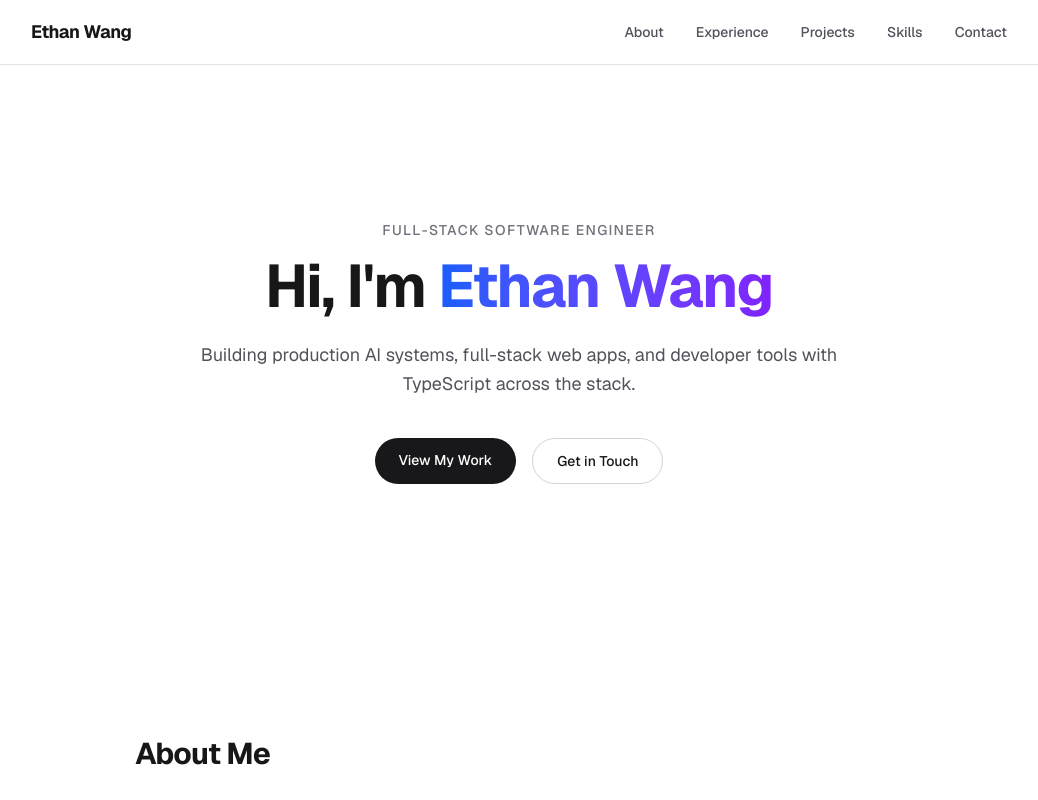
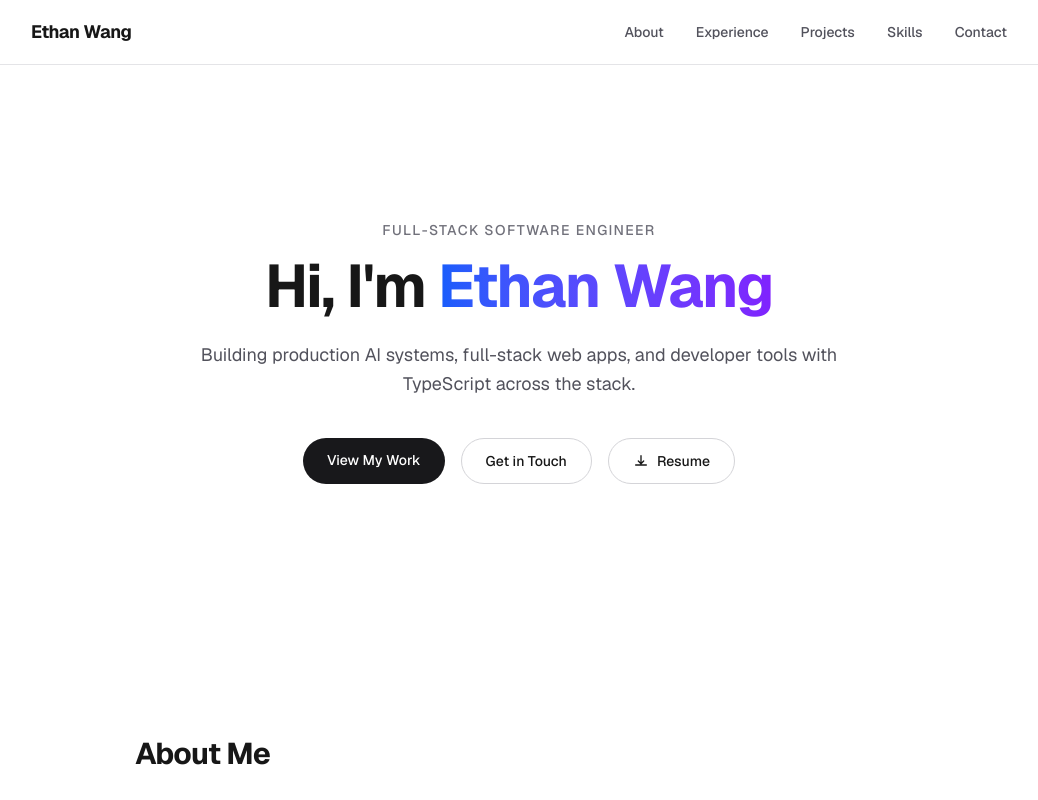
Before and after one commit to WangYuTengg/Portfolio, a Next.js app: page / in a window 1280 px wide. Shown: the top 800 px of the page, without its empty margins (121-1159 px from the left). Built offline with nearby package versions, Linux system fonts and the light colour scheme.

Commit message:
feat: add resume download button to hero section
Co-Authored-By: Claude Opus 4.6 (1M context) <noreply@anthropic.com>

```diff
--- a/src/components/hero.tsx
+++ b/src/components/hero.tsx
@@ -29,6 +29,16 @@ export function Hero() {
           >
             Get in Touch
           </a>
+          <a
+            href="/resume.pdf"
+            download="Wang_Yu_Teng_Resume.pdf"
+            className="flex items-center gap-2 rounded-full border border-zinc-300 px-6 py-3 text-sm font-medium transition-colors hover:bg-zinc-100 dark:border-zinc-700 dark:hover:bg-zinc-800"
+          >
+            <svg className="h-4 w-4" fill="none" viewBox="0 0 24 24" stroke="currentColor" strokeWidth={2}>
+              <path strokeLinecap="round" strokeLinejoin="round" d="M12 4v12m0 0l-4-4m4 4l4-4M4 18h16" />
+            </svg>
+            Resume
+          </a>
         </div>
       </div>
     </section>
```
Also changed, not shown: 1 other file (tests, documents, lock files or other folders).
